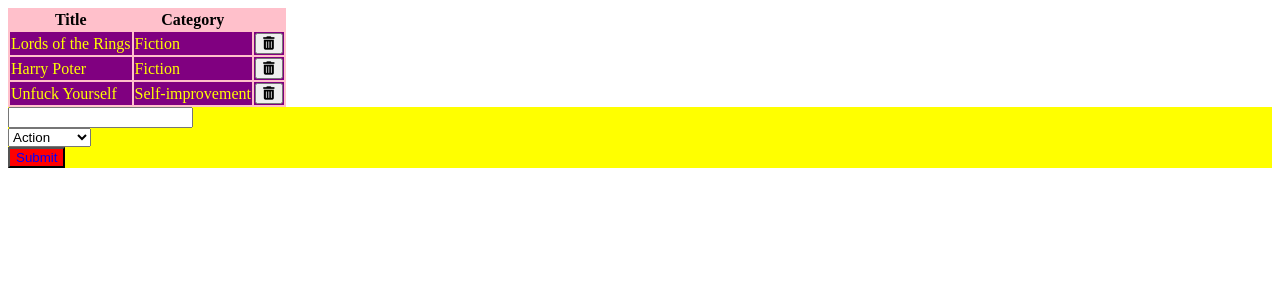
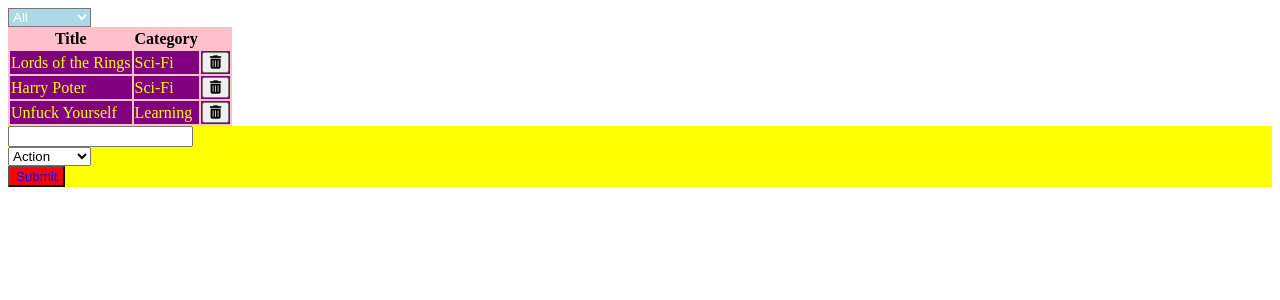
Before and after one commit to mariosknl/book_store, a React (Create React App) app: page / in a window 1280 px wide. Shown: the top 300 px of the page. Built offline with nearby package versions, Linux system fonts and the light colour scheme.

Commit message:
add handle change to select category

```diff
--- a/src/actions/index.js
+++ b/src/actions/index.js
@@ -4,4 +4,9 @@
   type: 'REMOVE_BOOK', payload: content,
 });
 
-export default { addBook, removeBook };
+const changeFilter = (content = '') => ({
+  type: 'CHANGE_FILTER',
+  payload: content,
+});
+
+export default { addBook, removeBook, changeFilter };
--- a/src/components/BooksList.js
+++ b/src/components/BooksList.js
@@ -4,19 +4,26 @@
 import Book from './Book';
 import actions from '../actions/index';
 import selector from '../selectors/selectors';
+import CategoryFilter from './CategoryFilter';
 
 const StyledBooksList = styled.table`
   background: pink;
 `;
 
 export default function BooksList() {
-  const { removeBook } = actions;
+  const { changeFilter, removeBook } = actions;
   const dispatch = useDispatch();
   const handleRemoveBook = id => {
     dispatch(removeBook(id));
   };
   const books = useSelector(selector);
+  const handleFilterChange = e => {
+    const newFilter = e.target.value;
+    dispatch(changeFilter(newFilter));
+  };
   return (
+    <>
+      <CategoryFilter handleChange={handleFilterChange} />
       <StyledBooksList>
         <thead>
           <tr>
@@ -31,5 +38,6 @@
 
         </tbody>
       </StyledBooksList>
+    </>
   );
 }
--- a/src/components/CategoryFilter.js
+++ b/src/components/CategoryFilter.js
@@ -1,15 +1,31 @@
 import React from 'react';
 import styled from 'styled-components';
+import { useSelector, useDispatch } from 'react-redux';
+import PropTypes from 'prop-types';
 
 const CategoryFilterSelect = styled.select`
   background: lightblue;
   color: white;
 `;
 
-export default function CategoryFilter() {
+export default function CategoryFilter(props) {
+  let count = 0;
+
+  const { handleChange } = props;
+  const categories = useSelector(state => state.filter.categories);
+
   return (
-    <CategoryFilterSelect>
+    <CategoryFilterSelect onChange={handleChange}>
+      <option value="All">All</option>
+      {categories.map(category => {
+        count += 1;
+        return <option value={category} key={count}>{category}</option>;
+      })}
       <option>Horror</option>
     </CategoryFilterSelect>
   );
 }
+
+CategoryFilter.propTypes = {
+  handleChange: PropTypes.func.isRequired,
+};
--- a/src/index.js
+++ b/src/index.js
@@ -12,20 +12,20 @@
     {
       id: uuidv4(),
       title: 'Lords of the Rings',
-      category: 'Fiction',
+      category: 'Sci-Fi',
     },
     {
       id: uuidv4(),
       title: 'Harry Poter',
-      category: 'Fiction',
+      category: 'Sci-Fi',
     },
     {
       id: uuidv4(),
       title: 'Unfuck Yourself',
-      category: 'Self-improvement',
+      category: 'Learning',
     },
   ],
-  filter: { current: 'All', categories: ['All', 'Action', 'Biography', 'History', 'Horror', 'Kids', 'Learning', 'Sci-Fi'] },
+  filter: { current: 'All', categories: ['Action', 'Biography', 'History', 'Horror', 'Kids', 'Learning', 'Sci-Fi'] },
 };
 
 const composeEnhancers = typeof window === 'object' && window.__REDUX_DEVTOOLS_EXTENSION_COMPOSE__ ? window.__REDUX_DEVTOOLS_EXTENSION_COMPOSE__({ }) : compose;
```
Also changed, not shown: src/components/index.js (deleted). Lines whose indentation alone changed are shown as unchanged.
